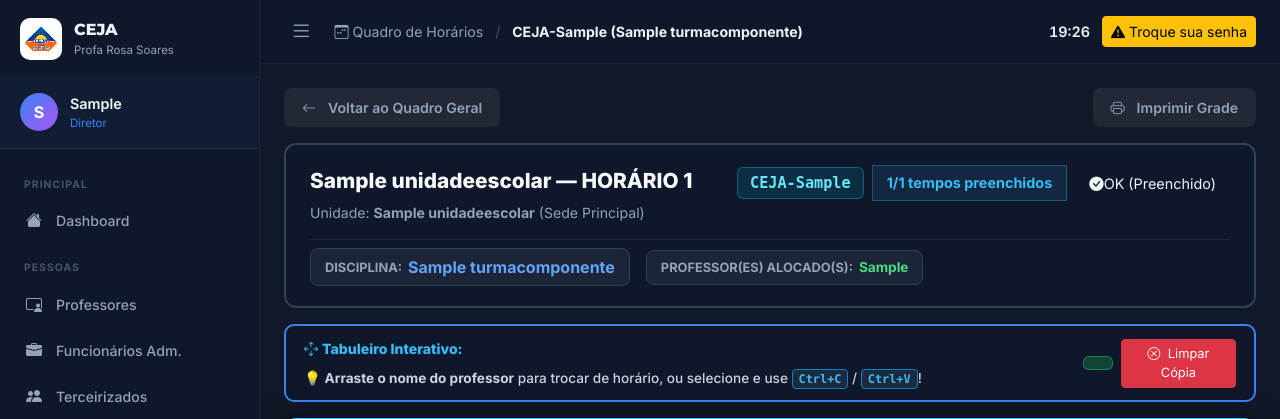
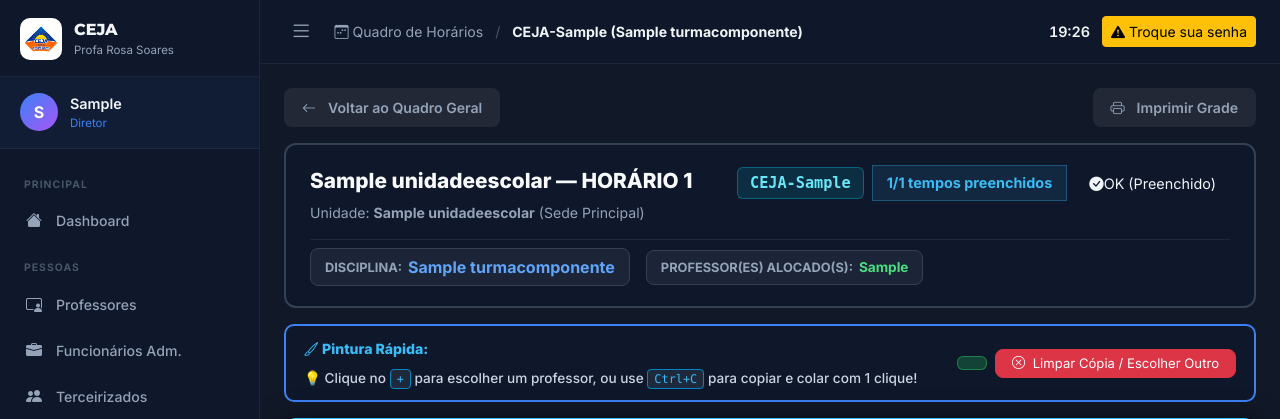
Before and after one commit to professorsilvio-alt/ceja-orientacao, a Django app: page /professores/horarios/quadro/turma/1/ in a window 1280 px wide. Shown: the top 419 px of the page. Run offline with Django 5.2, Linux system fonts and the light colour scheme; a user stored in the database is signed in; tables that the repository leaves empty hold one stand-in row (values such as "Sample post").

Commit message:
Implementa Modo Pintura Rapida com alocacao instantanea de 1 clique e atualizacao dinamica de cabecalho

```diff
--- a/templates/professores/quadro_horarios_grade.html
+++ b/templates/professores/quadro_horarios_grade.html
@@ -298,20 +298,20 @@
     </div>
   </div>
 
-  <!-- Barra de Ferramentas: Tabuleiro Interativo & Copiar/Colar -->
+  <!-- Barra de Ferramentas: Tabuleiro Interativo & Modo Pintura Rápida (Cópia Contínua) -->
   <div class="copy-paste-bar no-print">
-    <div class="d-flex align-items-center gap-2 flex-wrap">
+    <div class="d-flex align-items-center gap-2 flex-wrap" style="flex:1;">
       <span style="font-size:0.88rem; font-weight:800; color:#38bdf8;">
-        <i class="bi bi-arrows-move me-1"></i>Tabuleiro Interativo:
+        <i class="bi bi-brush me-1"></i>Pintura Rápida:
       </span>
       <span id="copy-status-text" style="font-size:0.85rem; color:#cbd5e1; font-weight:500;">
-        💡 <strong>Arraste o nome do professor</strong> para trocar de horário, ou selecione e use <kbd style="background:#1e293b; color:#38bdf8; border:1px solid #0284c7; padding:2px 6px; border-radius:4px; font-weight:700;">Ctrl+C</kbd> / <kbd style="background:#1e293b; color:#38bdf8; border:1px solid #0284c7; padding:2px 6px; border-radius:4px; font-weight:700;">Ctrl+V</kbd>!
+        💡 Clique no <kbd style="background:#1e293b; color:#38bdf8; border:1px solid #0284c7; padding:2px 6px; border-radius:4px;">+</kbd> para escolher um professor, ou use <kbd style="background:#1e293b; color:#38bdf8; border:1px solid #0284c7; padding:2px 6px; border-radius:4px;">Ctrl+C</kbd> para copiar e colar com 1 clique!
       </span>
     </div>
     <div id="copy-actions-container" style="display:none;" class="d-flex align-items-center gap-2">
       <span id="copied-label-badge" class="copy-status-badge"></span>
-      <button type="button" class="btn btn-sm btn-danger py-1 px-2 font-weight-bold" style="font-size:0.8rem;" onclick="limparCopiaForcado(); return false;">
-        <i class="bi bi-x-circle me-1"></i> Limpar Cópia
+      <button type="button" class="btn btn-sm btn-danger py-1 px-3 font-weight-bold" style="font-size:0.82rem; border-radius:8px;" onclick="limparCopiaForcado(); return false;" title="Sair do modo de cópia e voltar a escolher professores manualmente (ou pressione Esc)">
+        <i class="bi bi-x-circle me-1"></i> Limpar Cópia / Escolher Outro
       </button>
     </div>
   </div>
@@ -349,6 +349,7 @@
               {% else %}
                 {% if cell.alocacao %}
                 <td class="cell-alocada grid-cell"
+                    id="cell-{{ cell.dia_code }}-{{ row.hora_inicio|slugify }}"
                     draggable="true"
                     data-diacode="{{ cell.dia_code }}"
                     data-dianome="{{ cell.dia_nome }}"
@@ -362,7 +363,7 @@
                     ondragleave="arrastarSair(this)"
                     ondrop="soltarItem(event, this)"
                     onclick="clicarCelulaGrid(this)"
-                    title="Arraste para trocar de horário ou clique para editar">
+                    title="Clique para editar ou use Ctrl+C para copiar">
                   <div class="cell-content-wrapper">
                     <span>
                       {% if cell.prof2_id %}
@@ -379,6 +380,7 @@
                 </td>
                 {% else %}
                 <td class="cell-livre grid-cell"
+                    id="cell-{{ cell.dia_code }}-{{ row.hora_inicio|slugify }}"
                     data-diacode="{{ cell.dia_code }}"
                     data-dianome="{{ cell.dia_nome }}"
                     data-horainicio="{{ row.hora_inicio }}"
@@ -390,7 +392,7 @@
                     ondragleave="arrastarSair(this)"
                     ondrop="soltarItem(event, this)"
                     onclick="clicarCelulaGrid(this)"
-                    title="Clique no '+' para alocar professor(es)">
+                    title="Clique para alocar">
                   <div class="cell-content-wrapper">
                     <i class="bi bi-plus-lg opacity-75 text-info" style="font-size:1.2rem;"></i>
                   </div>
@@ -497,8 +499,8 @@
           <button type="button" class="btn-gestao btn-gestao-danger" onclick="limparSlotAtual()"><i class="bi bi-trash me-1"></i> Deletar Horário</button>
           <div class="d-flex gap-2">
             <button type="button" class="btn-gestao btn-gestao-secondary" data-bs-dismiss="modal">Cancelar</button>
-            <button type="button" class="btn btn-info font-weight-bold" onclick="copiarDoModal()"><i class="bi bi-clipboard-check me-1"></i> Copiar Horário</button>
-            <button type="submit" class="btn-gestao btn-gestao-primary"><i class="bi bi-check-lg me-1"></i> Salvar Alteração</button>
+            <button type="button" class="btn btn-info font-weight-bold" onclick="copiarDoModalEContinuar()"><i class="bi bi-clipboard-check me-1"></i> Copiar & Preencher Vários</button>
+            <button type="submit" class="btn-gestao btn-gestao-primary"><i class="bi bi-check-lg me-1"></i> Salvar</button>
           </div>
         </div>
       </form>
@@ -525,13 +527,39 @@
     const saved = localStorage.getItem('ceja_copied_prof_global');
     if (saved) {
       try {
-        dadosCopiados = JSON.parse(saved);
-        if (dadosCopiados && (dadosCopiados.profId || dadosCopiados.rotulo)) {
+        const parsed = JSON.parse(saved);
+        if (parsed && (parsed.profId || parsed.rotulo)) {
+          dadosCopiados = parsed;
           exibirBadgeCopia(dadosCopiados.rotulo);
+        } else {
+          limparCopiaForcado();
         }
-      } catch(e){}
+      } catch(e){
+        limparCopiaForcado();
+      }
     }
   });
+
+  /* ── ATUALIZAÇÃO DINÂMICA DE CONTADORES DO CABEÇALHO ── */
+  function atualizarContadoresHeader(data) {
+    if (!data) return;
+    const temposBadge = document.querySelector('.tempos-pill');
+    if (temposBadge && data.tempos_alocados !== undefined) {
+      temposBadge.textContent = data.tempos_alocados + '/' + data.tempos_requeridos + ' tempos preenchidos';
+    }
+    const profsLabel = document.getElementById('professores-alocados-label');
+    if (profsLabel && data.professores_nomes) {
+      profsLabel.textContent = data.professores_nomes;
+    }
+    const statusContainer = document.getElementById('status-badge-container');
+    if (statusContainer && data.status_display) {
+      if (data.status_ok) {
+        statusContainer.innerHTML = '<span class="badge-status-ok" style="font-size:0.9rem; padding:6px 14px;"><i class="bi bi-check-circle-fill"></i>OK (Preenchido)</span>';
+      } else {
+        statusContainer.innerHTML = '<span class="badge-status-pending" style="font-size:0.9rem; padding:6px 14px;"><i class="bi bi-clock-fill"></i>' + data.status_display + '</span>';
+      }
+    }
+  }
 
   /* ── DRAG AND DROP (Tabuleiro de Xadrez) ── */
   function arrastarInicio(e, cellElem) {
@@ -576,7 +604,7 @@
     .then(r => r.json())
     .then(data => {
       if (data.success) {
-        if (callback) callback();
+        if (callback) callback(data);
         else recarregarPaginaLimpa();
       } else {
         alert('⚠️ ' + (data.error || 'Erro ao mover horário.'));
@@ -616,7 +644,7 @@
     e.stopPropagation();
 
     if (confirm('Deseja realmente excluir a alocação deste horário?')) {
-      salvarSlotAjax(diaCode, horaInicio, '', 'limpar', '', '', function() {
+      salvarSlotAjax(diaCode, horaInicio, '', 'limpar', '', '', function(data) {
         recarregarPaginaLimpa();
       });
     }
@@ -641,8 +669,7 @@
     .then(r => r.json())
     .then(data => {
       if (data.success) {
-        if (callback) callback();
-        else recarregarPaginaLimpa();
+        if (callback) callback(data);
       } else {
         alert('⚠️ ' + (data.error || 'Erro ao processar alteração.'));
       }
@@ -650,8 +677,8 @@
     .catch(() => recarregarPaginaLimpa());
   }
 
+  /* ── ABRIR MODAL ── */
   function abrirModalAlocacao(cellElem) {
-    // Limpa quaisquer backdrops fantasmas
     document.querySelectorAll('.modal-backdrop').forEach(el => el.remove());
     document.body.classList.remove('modal-open');
     document.body.style.removeProperty('overflow');
@@ -679,14 +706,63 @@
     modalObj.show();
   }
 
+  /* ── CLIQUE NA CÉLULA: PREENCHIMENTO RÁPIDO OU MODAL ── */
   function clicarCelulaGrid(cellElem) {
     document.querySelectorAll('.grid-cell').forEach(c => c.classList.remove('cell-selected'));
     cellElem.classList.add('cell-selected');
     celulaSelecionada = cellElem;
 
+    const isAlocada = cellElem.classList.contains('cell-alocada');
+
+    // Se já tem professor alocado nesta célula, abre o modal para editar/trocar
+    if (isAlocada) {
+      abrirModalAlocacao(cellElem);
+      return;
+    }
+
+    // Se a célula está livre e temos professor copiado (Modo Pintura Rápida Ativo!) -> Cola direto com 1 clique!
+    if (dadosCopiados && (dadosCopiados.profId || dadosCopiados.rotulo)) {
+      colarSlotInstantaneo(cellElem, dadosCopiados);
+      return;
+    }
+
+    // Se não há cópia ativa, abre o modal normalmente para escolher professor
     abrirModalAlocacao(cellElem);
   }
 
+  /* ── COLAR INSTANTÂNEO COM 1 CLIQUE NA CÉLULA ── */
+  function colarSlotInstantaneo(cellElem, dados) {
+    const diaCode = cellElem.dataset.diacode;
+    const horaInicio = cellElem.dataset.horainicio;
+    const horaFim = cellElem.dataset.horafim;
+
+    const iconHtml = dados.prof2Id ? '<i class="bi bi-people-fill me-1" style="color:#38bdf8;"></i>' : '<i class="bi bi-person-fill me-1"></i>';
+
+    // Atualiza imediatamente a interface visualmente sem esperar a rede
+    cellElem.innerHTML = `
+      <div class="cell-content-wrapper">
+        <span>${iconHtml}${dados.rotulo}</span>
+        <button type="button" class="btn-trash-clean no-print" onclick="deletarSlotDireto(event, '${diaCode}', '${horaInicio}')" title="Excluir este horário">
+          <i class="bi bi-trash-fill"></i>
+        </button>
+      </div>
+    `;
+    cellElem.className = 'cell-alocada grid-cell';
+    cellElem.dataset.profid = dados.profId || '';
+    cellElem.dataset.prof2id = dados.prof2Id || '';
+    cellElem.dataset.rotulo = dados.rotulo;
+    cellElem.title = 'Clique para editar ou use Ctrl+C para copiar';
+    cellElem.draggable = true;
+
+    // Dispara salvamento em segundo plano e atualiza contadores do topo
+    salvarSlotAjax(diaCode, horaInicio, horaFim, dados.profId, dados.prof2Id, dados.rotulo, function(res) {
+      if (res) {
+        atualizarContadoresHeader(res);
+      }
+    });
+  }
+
+  /* ── COPIAR DADOS ── */
   function copiarDados(profId, prof2Id, rotulo) {
     if (!profId && !prof2Id && !rotulo) return;
     dadosCopiados = { profId, prof2Id, rotulo };
@@ -694,17 +770,25 @@
     exibirBadgeCopia(rotulo);
   }
 
-  function copiarDoModal() {
+  function copiarDoModalEContinuar() {
     const profSelect = document.getElementById('select_professor');
     const prof2Select = document.getElementById('select_professor_2');
     const profId = profSelect.value;
     const prof2Id = prof2Select.value;
     const rotulo = document.getElementById('input_rotulo_exibicao').value;
+
     if (profId || prof2Id || rotulo) {
       copiarDados(profId, prof2Id, rotulo);
+
+      // Fecha modal
       const modalEl = document.getElementById('modalAlocarSlot');
       const modalObj = bootstrap.Modal.getInstance(modalEl);
       if (modalObj) modalObj.hide();
+
+      // Salva o slot atual onde o modal foi aberto
+      if (celulaSelecionada) {
+        colarSlotInstantaneo(celulaSelecionada, dadosCopiados);
+      }
     } else {
       alert('Selecione pelo menos um professor para copiar.');
     }
@@ -716,43 +800,48 @@
       container.style.display = 'flex';
       container.style.visibility = 'visible';
     }
-    document.getElementById('copied-label-badge').textContent = '📋 Copiado: ' + (rotulo || 'Professor(es)');
+    const badge = document.getElementById('copied-label-badge');
+    if (badge) {
+      badge.textContent = '📋 Copiado: ' + (rotulo || 'Professor');
+    }
+    const statusText = document.getElementById('copy-status-text');
+    if (statusText) {
+      statusText.innerHTML = `💡 <strong>Modo Pintura Rápida Ativo!</strong> Clique em qualquer <kbd style="background:#1e293b; color:#38bdf8; border:1px solid #0284c7; padding:2px 6px; border-radius:4px;">+</kbd> para preencher com <strong>${rotulo}</strong> instantaneamente!`;
+    }
   }
 
   function limparCopiaForcado() {
     dadosCopiados = null;
     try {
       localStorage.removeItem('ceja_copied_prof_global');
-      localStorage.clear();
     } catch(e){}
 
     const container = document.getElementById('copy-actions-container');
     if (container) {
       container.style.display = 'none';
-      container.setAttribute('style', 'display: none !important');
+    }
+    const statusText = document.getElementById('copy-status-text');
+    if (statusText) {
+      statusText.innerHTML = `💡 Clique no <kbd style="background:#1e293b; color:#38bdf8; border:1px solid #0284c7; padding:2px 6px; border-radius:4px;">+</kbd> para escolher um professor, ou use <kbd style="background:#1e293b; color:#38bdf8; border:1px solid #0284c7; padding:2px 6px; border-radius:4px;">Ctrl+C</kbd> para copiar e colar com 1 clique!`;
     }
     document.querySelectorAll('.grid-cell').forEach(c => c.classList.remove('cell-selected'));
   }
 
+  /* ── ATALHOS DE TECLADO ── */
   document.addEventListener('keydown', function(e) {
+    // ESC limpa o modo cópia
+    if (e.key === 'Escape') {
+      if (dadosCopiados) {
+        limparCopiaForcado();
+      }
+    }
+    // Ctrl+C copia da célula selecionada
     if ((e.ctrlKey || e.metaKey) && e.key.toLowerCase() === 'c') {
       if (celulaSelecionada && (celulaSelecionada.dataset.profid || celulaSelecionada.dataset.rotulo)) {
         copiarDados(
           celulaSelecionada.dataset.profid,
           celulaSelecionada.dataset.prof2id,
           celulaSelecionada.dataset.rotulo
-        );
-      }
-    }
-    if ((e.ctrlKey || e.metaKey) && e.key.toLowerCase() === 'v') {
-      if (celulaSelecionada && dadosCopiados) {
-        salvarSlotAjax(
-          celulaSelecionada.dataset.diacode,
-          celulaSelecionada.dataset.horainicio,
-          celulaSelecionada.dataset.horafim,
-          dadosCopiados.profId,
-          dadosCopiados.prof2Id,
-          dadosCopiados.rotulo
         );
       }
     }
```
